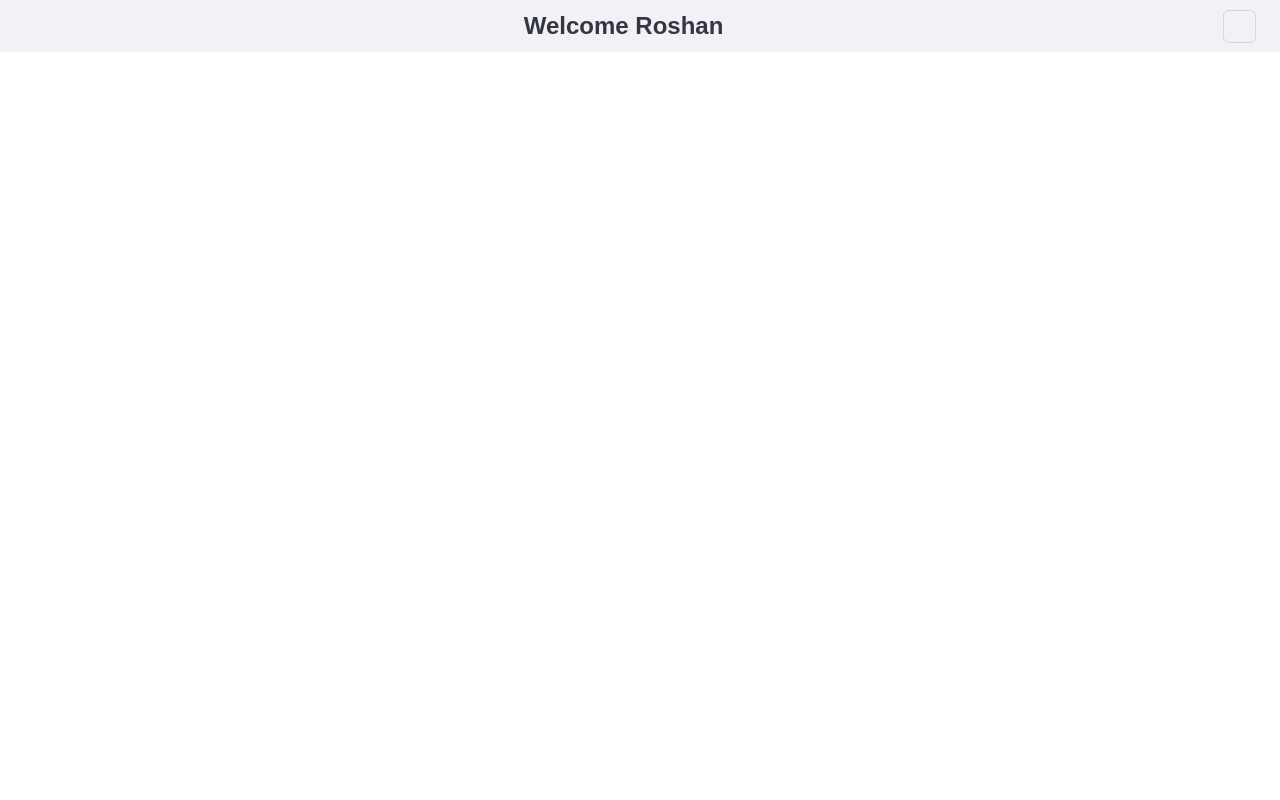
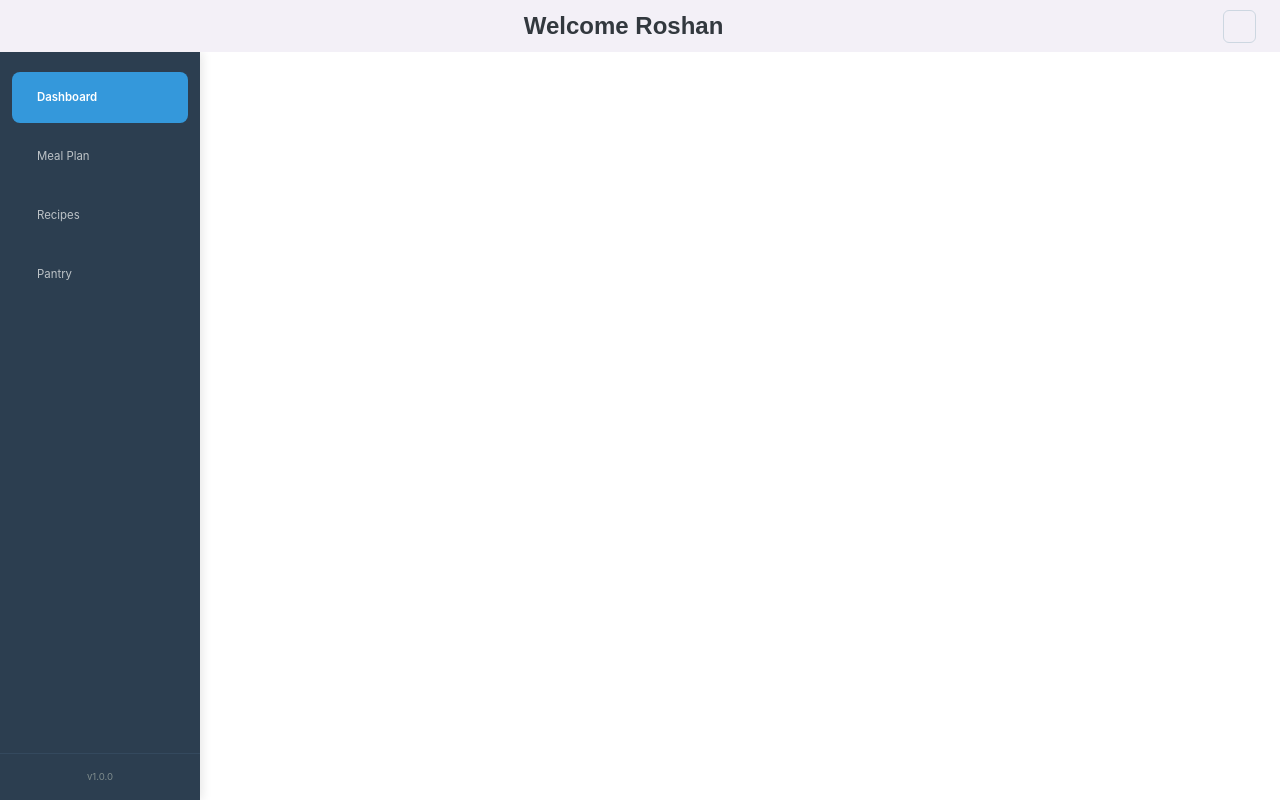
Before and after one commit to jangers1/meal-planning, a React (Vite) app: page / in a window 1280 px wide. Built offline with nearby package versions, Linux system fonts and the light colour scheme; some icons are missing; a web font is replaced by a local one.

Commit message:
Created basic Navigation bar

```diff
--- a/src/App.tsx
+++ b/src/App.tsx
@@ -1,7 +1,35 @@
 import Header from './components/layout_components/Header';
+import NavBar from './components/layout_components/NavBar';
+import { Box } from "@mui/joy";
 
 function App() {
-    return <div><Header user_name={'Roshan'}/></div>
+    return (
+        <Box sx={{
+            height: '100vh',
+            display: 'flex',
+            flexDirection: 'column',
+            overflow: 'hidden'
+        }}>
+            <Box sx={{ flexShrink: 0 }}>
+                <Header user_name="Roshan" />
+            </Box>
+            <Box sx={{
+                flex: 1,
+                display: 'flex',
+                overflow: 'hidden'
+            }}>
+                <NavBar
+                    onItemSelect={(itemId) => console.log(`Selected item: ${itemId}`)}
+                />
+                <Box sx={{
+                    flex: 1,
+                    overflow: 'auto'
+                }}>
+                    {/* Your main content will go here */}
+                </Box>
+            </Box>
+        </Box>
+    )
 }
 
 export default App
--- a/src/components/layout_components/Header.tsx
+++ b/src/components/layout_components/Header.tsx
@@ -14,7 +14,7 @@ function Header({ user_name }: HeaderProps) {
                 sx={{
                     display: 'flex',
                     flexDirection: 'row',
-                    maxHeight: '10vh',
+                    height: 'min-content',
                     alignItems: 'center',
                     justifyContent: 'space-between',
                     px: 3,
--- /dev/null
+++ b/src/components/layout_components/NavBar.tsx
@@ -0,0 +1,161 @@
+import React, {useLayoutEffect, useRef, useState} from 'react';
+import {Box, List, ListItem, ListItemButton, Typography} from '@mui/joy';
+import {styled} from '@mui/joy/styles';
+
+const boldFont = 600;
+const normalFont = 400;
+
+// Styled container for the navigation bar
+const NavContainer = styled(Box)(() => ({
+    width: '200px',
+    height: '100%',
+    backgroundColor: '#2c3e50',
+    display: 'flex',
+    flexDirection: 'column',
+    boxShadow: '2px 0 10px rgba(0,0,0,0.1)',
+    position: 'relative',
+}));
+
+// Styled list item button without individual active styling
+const StyledListItemButton = styled(ListItemButton)(() => ({
+    padding: '16px 24px',
+    margin: '4px 12px',
+    borderRadius: '8px',
+    transition: 'background-color 0.3s ease',
+    position: 'relative',
+    zIndex: 2,
+    '&:hover': {
+        backgroundColor: 'transparent !important', // Removes default hover background
+    },
+}));
+
+// Animated highlight box
+const HighlightBox = styled(Box)<{ top: number; height: number; showTransition: boolean }>(({
+                                                                                                top,
+                                                                                                height,
+                                                                                                showTransition
+                                                                                            }) => ({
+    position: 'absolute',
+    left: '12px',
+    right: '12px',
+    top: `${top}px`,
+    height: `${height}px`,
+    backgroundColor: '#3498db',
+    borderRadius: '8px',
+    transition: showTransition ? 'all 0.3s cubic-bezier(0.4, 0, 0.2, 1)' : 'none',
+    zIndex: 1,
+}));
+
+// Navigation items data
+const navItems = [
+    {id: 'dashboard', label: 'Dashboard'},
+    {id: 'meal-plan', label: 'Meal Plan'},
+    {id: 'recipes', label: 'Recipes'},
+    {id: 'pantry', label: 'Pantry'}
+];
+
+interface NavBarProps {
+    onItemSelect?: (itemId: string) => void;
+}
+
+function NavBar({onItemSelect}: NavBarProps) {
+    const [activeItem, setActiveItem] = useState('dashboard');
+    const [highlightPosition, setHighlightPosition] = useState({top: 0, height: 0});
+    const [showTransition, setShowTransition] = useState(false);
+    const itemRefs = useRef<{ [key: string]: HTMLElement | null }>({});
+    const listRef = useRef<HTMLUListElement>(null);
+
+    const updateHighlight = (itemId: string) => {
+        const itemElement = itemRefs.current[itemId];
+        const listElement = listRef.current;
+
+        if (itemElement && listElement) {
+            const listRect = listElement.getBoundingClientRect();
+            const itemRect = itemElement.getBoundingClientRect();
+            const relativeTop = itemRect.top - listRect.top;
+
+            setHighlightPosition({
+                top: relativeTop,
+                height: itemRect.height,
+            });
+        }
+    };
+
+    // Single effect to handle initialization and updates
+    useLayoutEffect(() => {
+        updateHighlight(activeItem);
+
+        // Enable transitions after first render
+        if (!showTransition) {
+            requestAnimationFrame(() => setShowTransition(true));
+        }
+    }, [activeItem, showTransition]);
+
+    const handleItemClick = (itemId: string) => {
+        setActiveItem(itemId);
+        onItemSelect?.(itemId);
+    };
+
+    return (
+        <NavContainer>
+            <List
+                ref={listRef}
+                sx={{
+                    flexGrow: 1,
+                    py: 2,
+                    position: 'relative'
+                }}
+            >
+                <HighlightBox
+                    top={highlightPosition.top}
+                    height={highlightPosition.height}
+                    showTransition={showTransition}
+                />
+                {navItems.map((item) => (
+                    <ListItem
+                        key={item.id}
+                        sx={{p: 0}}
+                    >
+                        <StyledListItemButton
+                            ref={(el) => {
+                                itemRefs.current[item.id] = el;
+                            }}
+                            onClick={() => handleItemClick(item.id)}
+                        >
+                            <Typography
+                                level="body-md"
+                                sx={{
+                                    color: activeItem === item.id ? '#ffffff' : '#bdc3c7',
+                                    fontWeight: activeItem === item.id ? boldFont : normalFont,
+                                    fontSize: '0.95rem'
+                                }}
+                            >
+                                {item.label}
+                            </Typography>
+                        </StyledListItemButton>
+                    </ListItem>
+                ))}
+            </List>
+
+            <Box
+                sx={{
+                    p: 2,
+                    borderTop: '1px solid #34495e',
+                    textAlign: 'center'
+                }}
+            >
+                <Typography
+                    level="body-sm"
+                    sx={{
+                        color: '#7f8c8d',
+                        fontSize: '0.8rem'
+                    }}
+                >
+                    v1.0.0
+                </Typography>
+            </Box>
+        </NavContainer>
+    );
+}
+
+export default NavBar;
--- a/src/main.css
+++ b/src/main.css
@@ -41,6 +41,15 @@
     font-size: 12px;
 }
 
+html, body {
+    height: 100%;
+    overflow-x: hidden;
+}
+
+#root {
+    height: 100%;
+}
+
 h1 {
     font-size: 2rem;
 }
```
